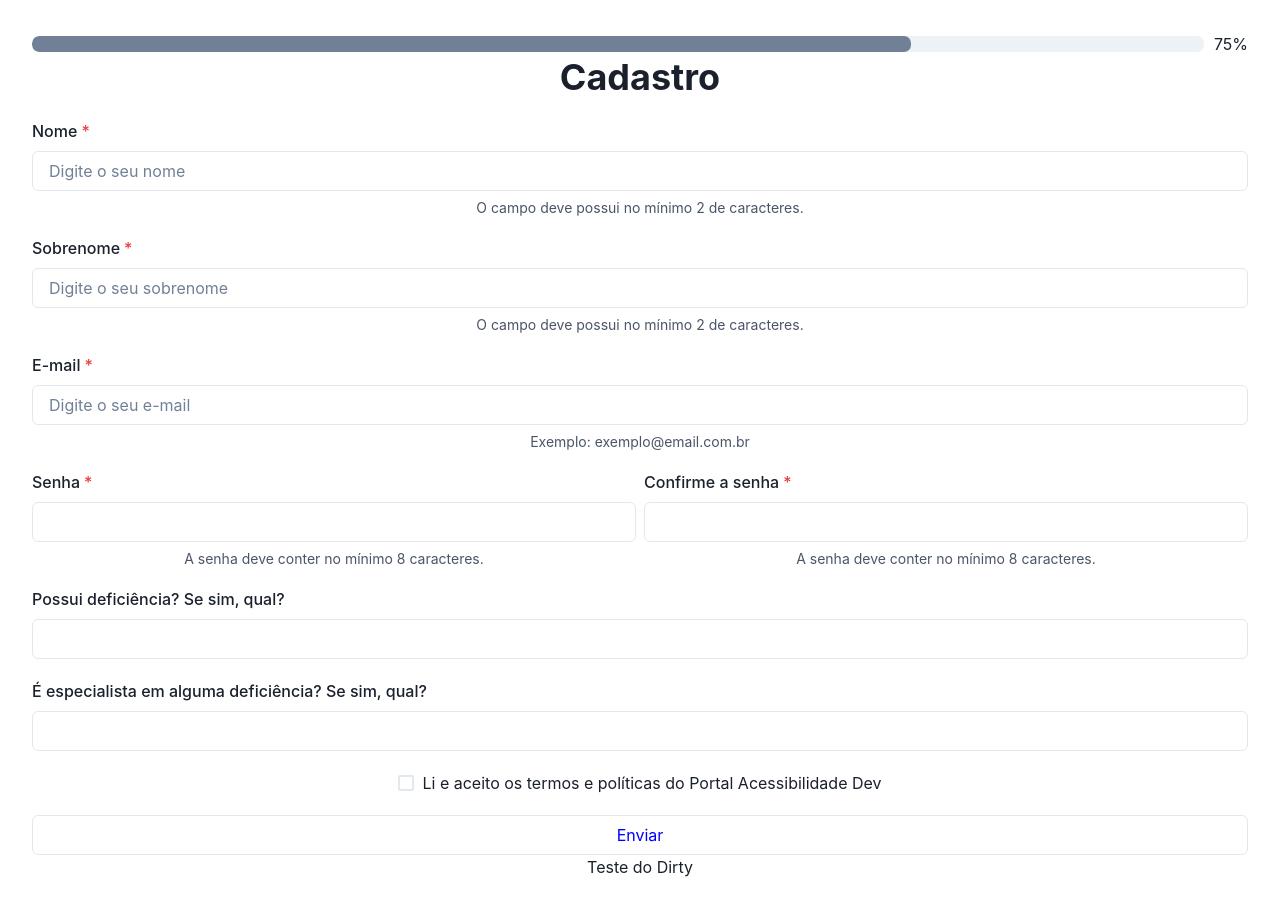
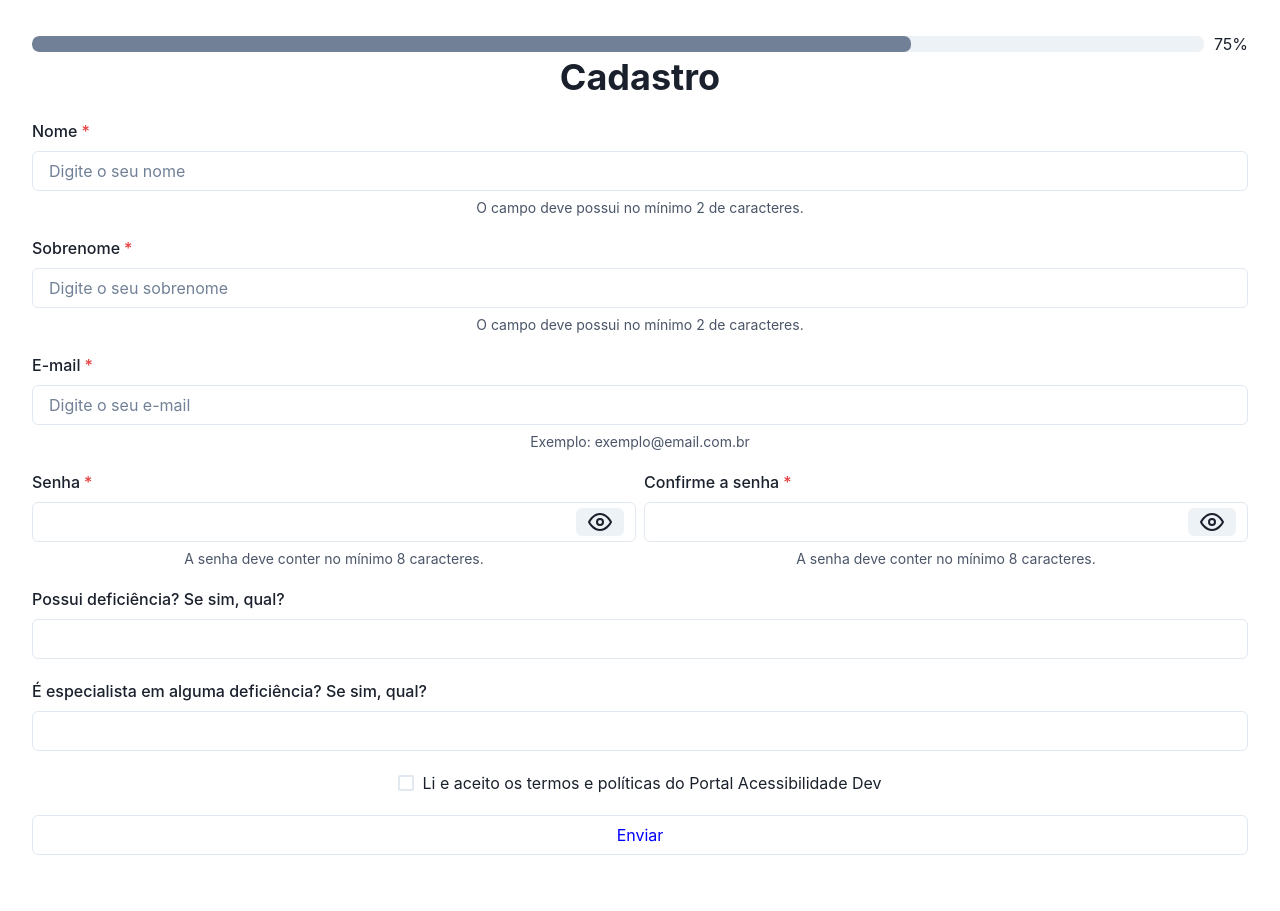
Before and after one commit to mdaniliauskas/acessibilidade-dev-front-end, a React (Vite) app: page / in a window 1280 px wide. After the commit the page ends 887 px from the top, so only its background shows below. Built offline with nearby package versions, Linux system fonts and the light colour scheme.

Commit message:
implementa opcao de esconder a senha

```diff
--- a/package.json
+++ b/package.json
@@ -15,10 +15,12 @@
     "framer-motion": "^9.0.4",
     "react": "^18.2.0",
     "react-dom": "^18.2.0",
+    "react-feather": "^2.0.10",
     "react-hook-form": "^7.43.1",
     "react-svg": "^16.1.2"
   },
   "devDependencies": {
+    "@types/node": "^18.14.1",
     "@types/react": "^18.0.27",
     "@types/react-dom": "^18.0.10",
     "@vitejs/plugin-react": "^3.1.0",
--- a/src/pages/Register/RegisterForm.jsx
+++ b/src/pages/Register/RegisterForm.jsx
@@ -1,14 +1,14 @@
 import { useForm } from "react-hook-form";
+import { useState, useEffect } from "react";
 
-import { useEffect } from "react";
+// icones
+import {Eye, EyeOff} from 'react-feather'
 
 import styles from "./styles.module.css";
 
 import {
-  Alert,
-  AlertIcon,
-  AlertDescription,
   Box,
+  Button,
   Checkbox,
   Flex,
   FormControl,
@@ -16,9 +16,18 @@ import {
   FormHelperText,
   FormLabel,
   Input,
+  InputGroup,
+  InputRightElement,
 } from "@chakra-ui/react";
 
+
 function RegisterForm() {
+
+  const [show, setShow] = useState(false);
+  const handleClick = () =>{
+    setShow(!show)
+  }
+
   const {
     register,
     handleSubmit,
@@ -37,8 +46,6 @@ function RegisterForm() {
   });
 
   const onSubmit = (data) => {
-    console.log("Dirty fields");
-    console.log(dirtyFields);
     console.log(data);
   };
 
@@ -81,10 +88,8 @@ function RegisterForm() {
 
 
   useEffect(()=>{
-    console.log('Chamou Dirty', dirtyFields);
     const fieldsFilled = [Object.keys(dirtyFields).length];
-    const completedPorcentage  = fieldsFilled > 0 ? Math.round((fieldsFilled / 8) * 100) : 0
-    console.log(completedPorcentage);
+    const completedPorcentage  = fieldsFilled > 0 ? Math.round((fieldsFilled / 8) * 100) : 0;
   }, [Object.keys(dirtyFields).length])
 
   return (
@@ -159,15 +164,22 @@ function RegisterForm() {
             <FormLabel htmlFor="password" className={styles.registerLabels}>
               Senha
             </FormLabel>
+            <InputGroup>
               <Input
                 isInvalid={errors.password ? true : false}
                 id="password"
-              type="password"
+                type={show ? 'text' : 'password'}
                 {...register("password", {
                   ...errorValidation.password,
                   ...errorValidation.filled,
                 })}
               />
+              <InputRightElement width='4.5rem'>
+                <Button h='1.75rem' size='sm' onClick={(e) => handleClick(e)}>
+                  {show ? (<EyeOff/>) : (<Eye/>)}
+                </Button>
+              </InputRightElement>
+            </InputGroup>
             {!errors.password ? (
               <FormHelperText>
                 A senha deve conter no mínimo 8 caracteres.
@@ -185,6 +197,7 @@ function RegisterForm() {
             >
               Confirme a senha
             </FormLabel>
+            <InputGroup>
               <Input
                 isInvalid={errors.confirmedPass ? true : false}
                 {...register("confirmedPass", {
@@ -192,8 +205,14 @@ function RegisterForm() {
                   ...errorValidation.filled,
                 })}
                 id="confirmedPass"
-              type="password"
+                type={show ? 'text' : 'password'}
               />
+              <InputRightElement width='4.5rem'>
+                <Button h='1.75rem' size='sm' onClick={handleClick} name='eyeConfirmedPassword'>
+                  {show ? (<EyeOff/>) : (<Eye/>)}
+                </Button>
+              </InputRightElement>
+            </InputGroup>
             {!errors.password ? (
               <FormHelperText>
                 A senha deve conter no mínimo 8 caracteres.
@@ -239,8 +258,6 @@ function RegisterForm() {
         value="Enviar"
         color="blue"
       />
-
-      <button type="button" onClick={()=>{console.log('Dirty Botao', dirtyFields)}}>Teste do Dirty</button>
     </form>
   );
 }
```
Also changed, not shown: 1 other file (tests, documents, lock files or other folders). Lines whose indentation alone changed are shown as unchanged.
